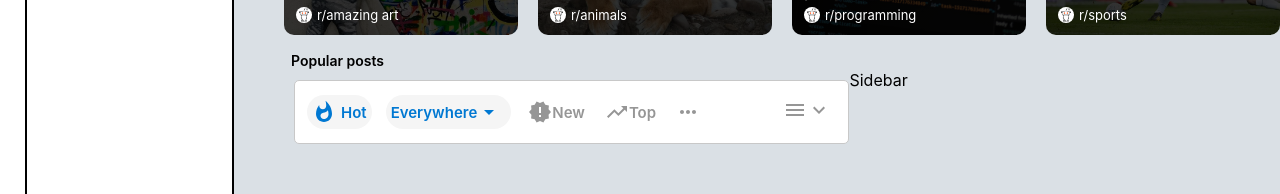
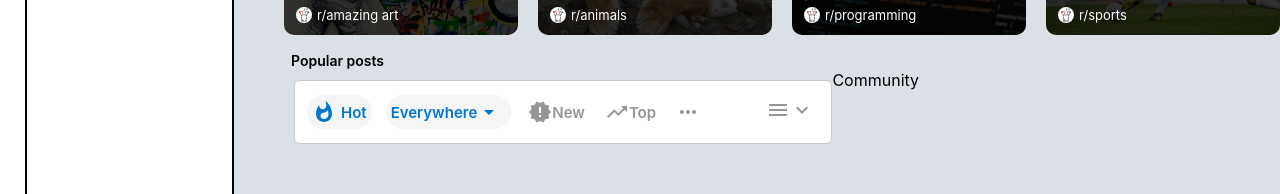
Before and after one commit to drewnzai/RedditClone-Frontend, a React (Create React App) app: page / in a window 1280 px wide. Shown: the part 241-435 px from the top of the page. Built offline with nearby package versions, Linux system fonts and the light colour scheme.

Commit message:
Added community component

```diff
--- a/src/components/content/sidebar/Sidebar.tsx
+++ b/src/components/content/sidebar/Sidebar.tsx
@@ -1,7 +1,10 @@
 import './Sidebar.css';
+import Community from './community/Community';
 
 function Sidebar(){
-    return <div>Sidebar</div>;
+    return <div>
+        <Community />
+    </div>;
 }
 
 export default Sidebar;
--- /dev/null
+++ b/src/components/content/sidebar/community/Community.tsx
@@ -0,0 +1,7 @@
+import './Community.css';
+
+function Community(){
+    return <div>Community</div>;
+}
+
+export default Community;
```
Also changed, not shown: src/components/content/sidebar/community/Community.css (added).
